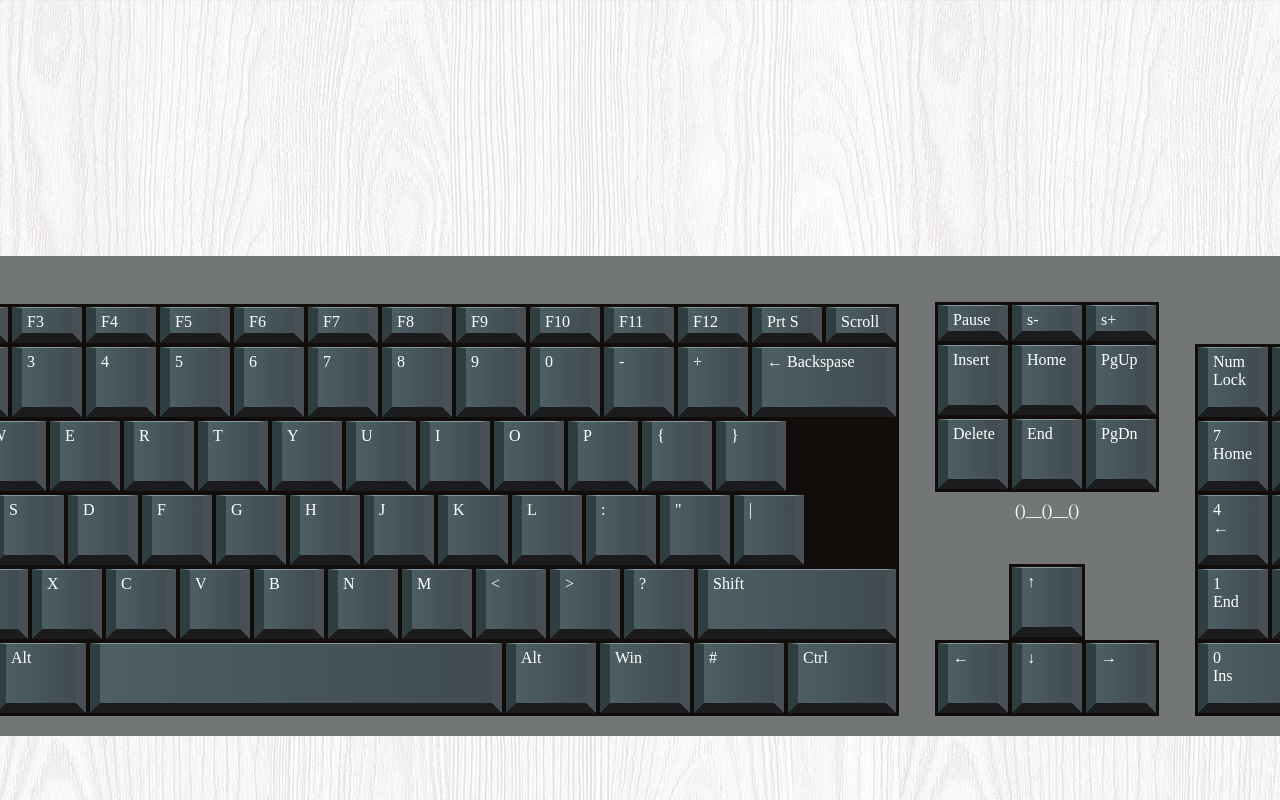
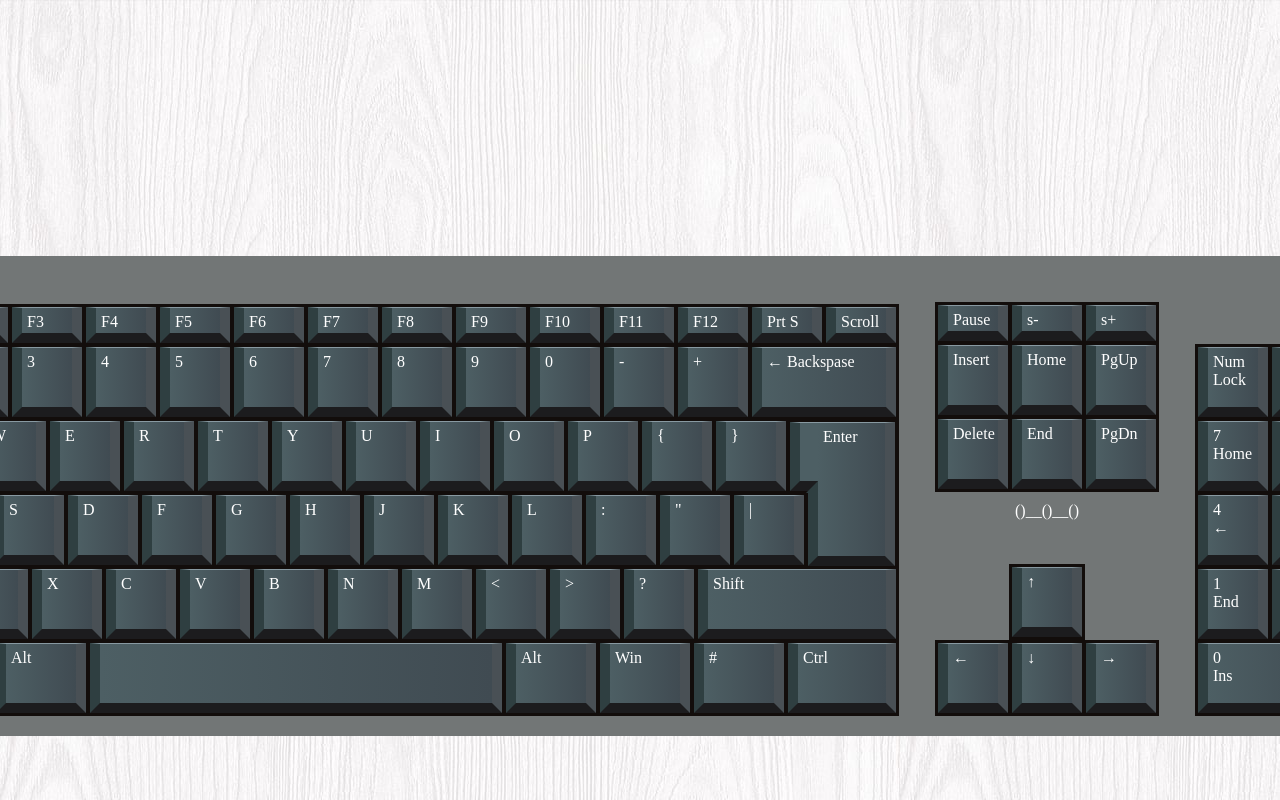
Before and after one commit to nirastor/keyboard, a plain HTML site: page index.html in a window 1280 px wide. Shown: the top 800 px of the page. Drawn offline with Linux system fonts and the light colour scheme.

Commit message:
Add files via upload

```diff
--- a/index.html
+++ b/index.html
@@ -8,6 +8,10 @@
 </head>
 <body>
   <div class="table">
+
+
+
+
     <div class="keyboard">
 
       <div class="keys keyboard-section">
@@ -46,7 +50,7 @@
           <div class="btn btn--hor btn--hor-200">← Backspase</div>
         </div>
 
-        <div class="row key-row-3">
+        <div class="row key-row-3 rel">
           <div class="btn btn--hor btn--hor-150">Tab</div>
           <div class="btn btn-std-w">Q</div>
           <div class="btn btn-std-w">W</div>
@@ -60,6 +64,8 @@
           <div class="btn btn-std-w">P</div>
           <div class="btn btn-std-w">{</div>
           <div class="btn btn-std-w">}</div>
+
+          <div class="btn btn-enter btn--ver">Enter</div>
         </div>
 
         <div class="row key-row-4">
```
